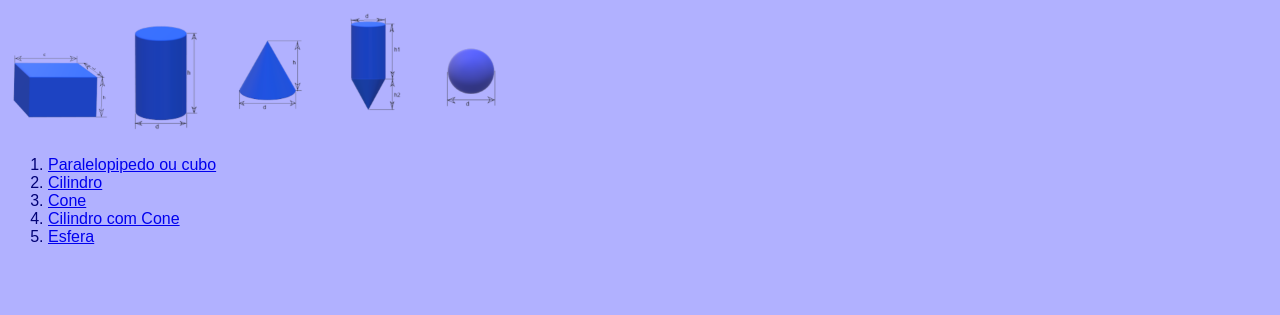
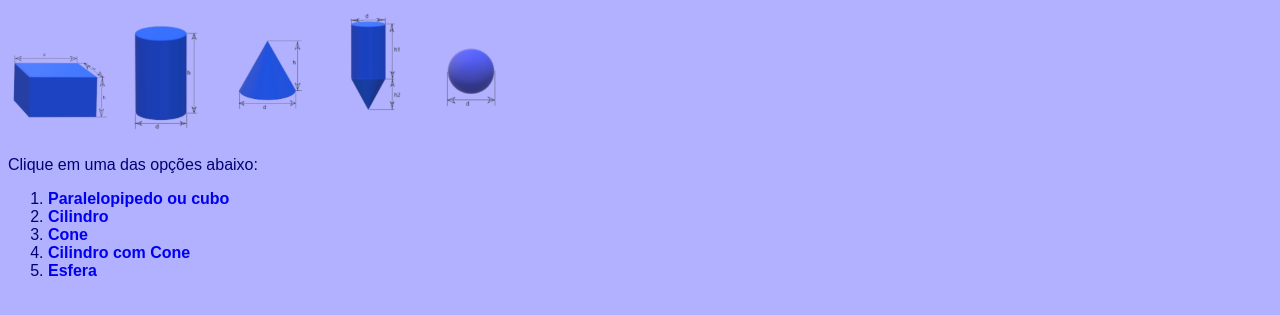
Before and after one commit to CarlosPrecoma/Projeto-Volume, a plain HTML site: page index.html in a window 1280 px wide. Shown: the part 101-416 px from the top of the page. Drawn offline with Linux system fonts and the light colour scheme.

Commit message:
atuali estilo

```diff
--- a/estilo.css
+++ b/estilo.css
@@ -15,3 +15,12 @@ img{width: 100px;}
     padding-left: 20px;
     width: 280px;
 }
+a{
+    text-decoration: none;
+    font-weight: bolder;
+}
+a:hover{
+    color: black;
+    text-decoration: underline;
+}
+a:active{color: rgb(32, 86, 87);}
--- a/index.html
+++ b/index.html
@@ -17,6 +17,7 @@
         <img src="imagens/co-m.png" alt="">
         <img src="imagens/cilin conico-m.png " alt="cconi">
         <img src="imagens/esfera-m.png" alt="">
+        <p>Clique em uma das opções abaixo:</p>
         <p>
             <ol type="1">
                 <li><a href="paral-cubo.html" target="_blank">Paralelopipedo ou cubo</a></li>
```
